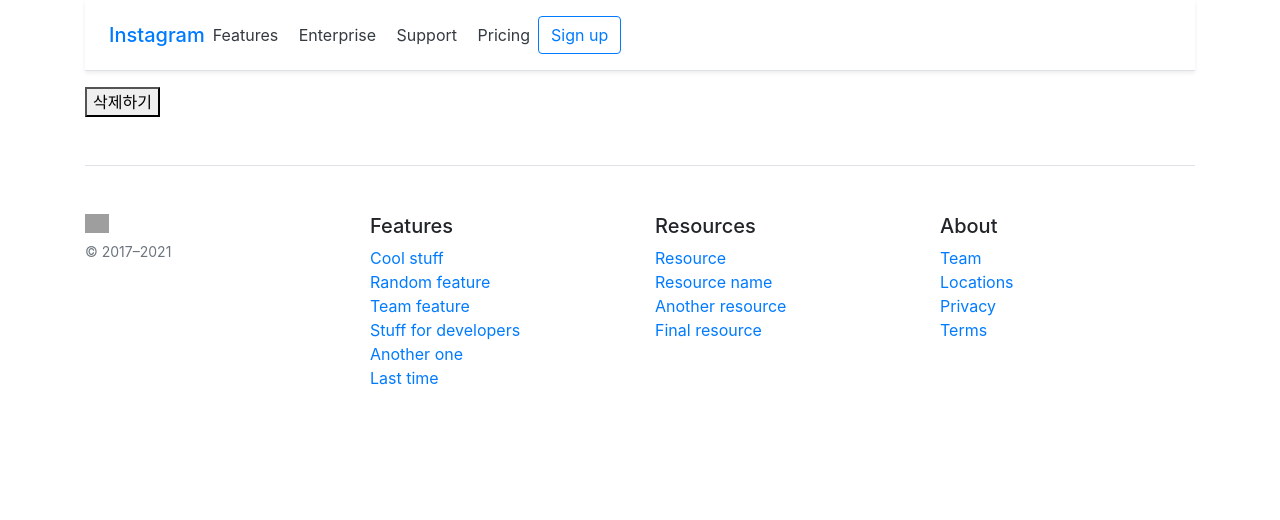
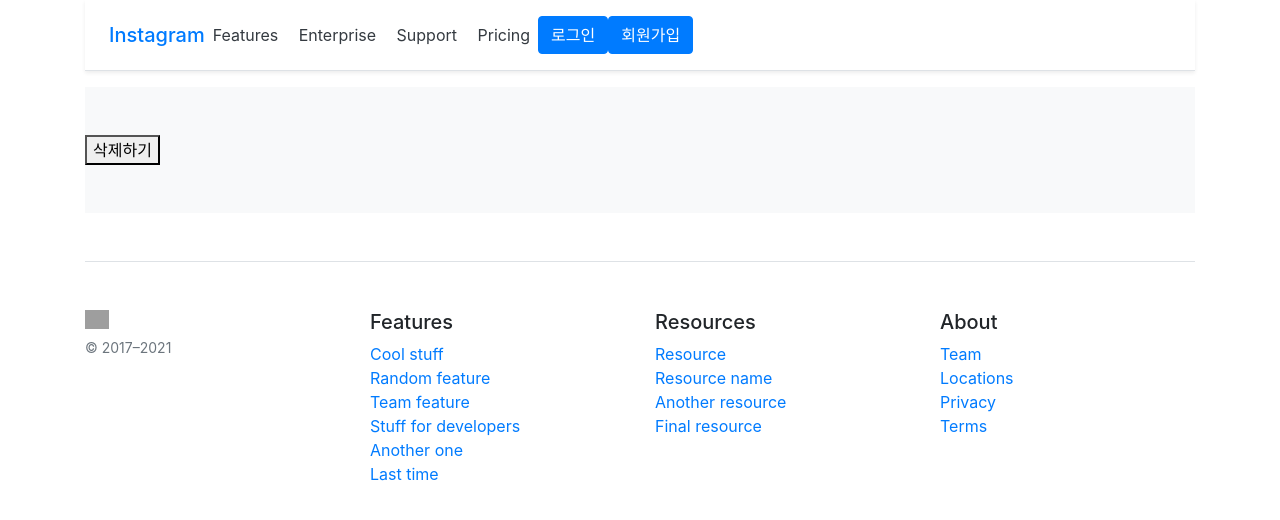
Before and after one commit to NGG-kang/DjangoReview, a Django app: page /instagram/1/post_delete/ in a window 1280 px wide. Shown: the top 520 px of the page. Run offline with Django 3.2, Linux system fonts and the light colour scheme; some libraries are stand-ins or nearby versions; grey boxes are pictures that could not be loaded.

Commit message:
Update base.html
post_list -> base 로 로그인, 회원가입 이동
content에 container 추가

```diff
--- a/MixedDjango/clonecodding/clonecodding/templates/base.html
+++ b/MixedDjango/clonecodding/clonecodding/templates/base.html
@@ -18,14 +18,28 @@
             <a class="p-2 text-dark" href="#">Support</a>
             <a class="p-2 text-dark" href="#">Pricing</a>
         </nav>
-        <a class="btn btn-outline-primary" href="#">Sign up</a>
+        {% if not user.is_authenticated %}
+            <a href="{% url 'accounts:login' %}" class="btn btn-primary me-2">로그인</a>
+            <a href="{% url 'accounts:signup' %}" class="btn btn-primary">회원가입</a>
+        {% else %}
+            <a href="{% url 'accounts:logout' %}?next={{ request.get_full_path }}" class="btn btn-primary">로그아웃</a>
+        {% endif %}
     </header>
     {% if messages %}
     {% bootstrap_messages %}
     {% endif %}
+    {% block new %}
+        {% endblock %}
+    <div class="album py-5 bg-light">
 
-    {% block content %}
-    {% endblock %}
+        <div class="container">
+            <div class="row row-cols-1 row-cols-sm-2 row-cols-md-3 g-3">
+                {% block content %}
+                {% endblock %}
+            </div>
+        </div>
+    </div>
+
     <footer class="pt-4 my-md-5 pt-md-5 border-top">
     <div class="row">
       <div class="col-12 col-md">
```
